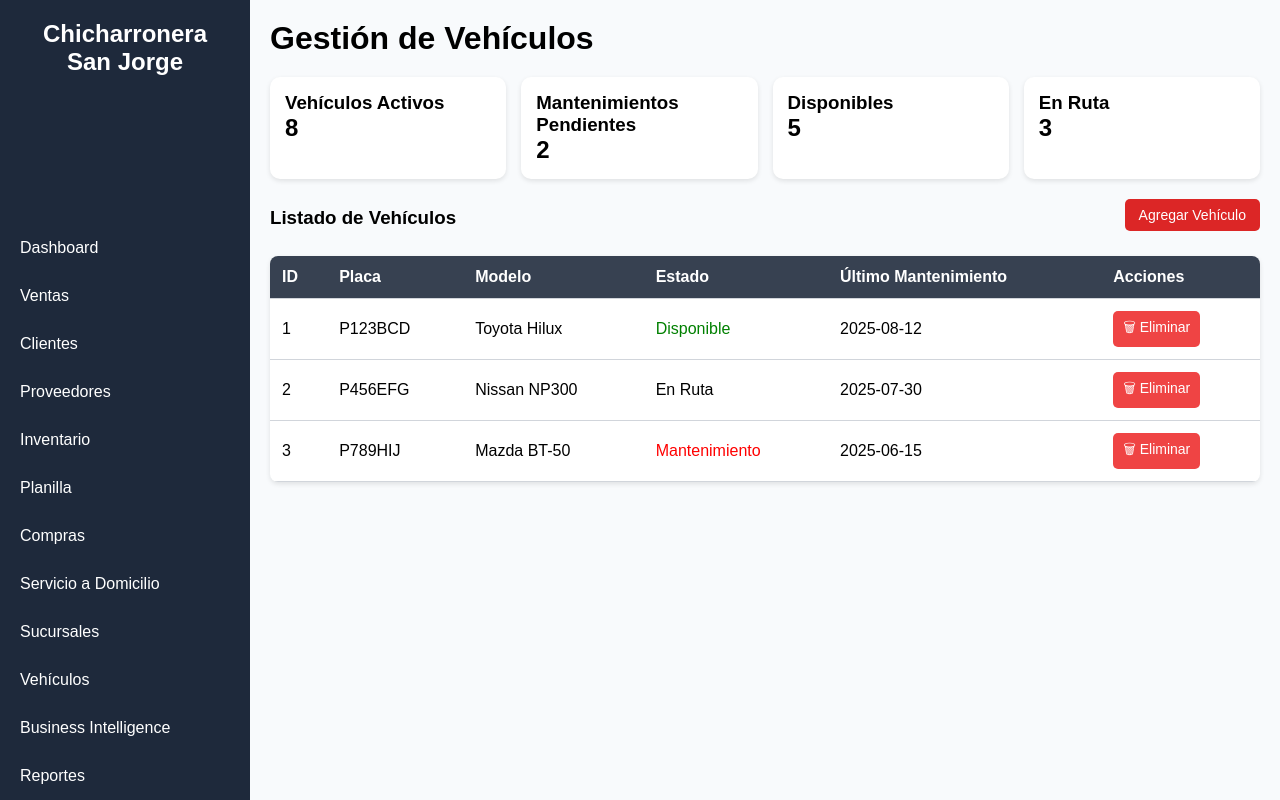
After one commit to IngPau/ChicharroneraSanJorge, a PHP site: page /vehiculos.php in a window 1280 px wide. The commit adds this page. Run offline with PHP 8.4, Linux system fonts and the light colour scheme.

Commit message:
Inventario y vehiculos

```diff
--- a/script.js
+++ b/script.js
@@ -1,17 +1,51 @@
-// Configuración del gráfico de ventas semanales
-const ctx = document.getElementById('salesChart').getContext('2d');
-
+/* ===================== TOGGLE MENU ===================== */
 function toggleMenu() {
   document.querySelector('.sidebar').classList.toggle('show');
 }
 
+/* ===================== SWEETALERT - NUEVO PRODUCTO ===================== */
+function nuevoProducto() {
+  Swal.fire({
+    title: 'Agregar producto',
+    html: `
+      <input type="text" id="nombre" class="swal2-input" placeholder="Nombre">
+      <input type="text" id="categoria" class="swal2-input" placeholder="Categoría">
+      <input type="number" id="cantidad" class="swal2-input" placeholder="Cantidad">
+      <input type="number" id="precio" class="swal2-input" placeholder="Precio (Q)">
+    `,
+    confirmButtonText: 'Guardar',
+    showCancelButton: true,
+    cancelButtonText: 'Cancelar',
+    preConfirm: () => {
+      const nombre = document.getElementById('nombre').value;
+      const categoria = document.getElementById('categoria').value;
+      const cantidad = document.getElementById('cantidad').value;
+      const precio = document.getElementById('precio').value;
 
-new Chart(ctx, {
+      if (!nombre || !categoria || !cantidad || !precio) {
+        Swal.showValidationMessage('⚠️ Todos los campos son obligatorios');
+      }
+
+      return { nombre, categoria, cantidad, precio };
+    }
+  }).then((result) => {
+    if (result.isConfirmed) {
+      Swal.fire('Guardado ✅', 'Producto agregado correctamente', 'success');
+
+    }
+  });
+}
+
+/* ===================== CHART - VENTAS SEMANALES ===================== */
+document.addEventListener("DOMContentLoaded", () => {
+  const ctx = document.getElementById('salesChart');
+  if (ctx) {
+    new Chart(ctx.getContext('2d'), {
       type: 'bar',
       data: {
         labels: ['Lun', 'Mar', 'Mié', 'Jue', 'Vie', 'Sáb', 'Dom'],
         datasets: [{
-      label: 'Ventas ($)',
+          label: 'Ventas (Q)',
           data: [4200, 3800, 5100, 4600, 6200, 7800, 7200],
           backgroundColor: 'rgba(239, 68, 68, 0.8)'
         }]
@@ -22,9 +56,62 @@ new Chart(ctx, {
           legend: { display: false }
         },
         scales: {
-      y: {
-        beginAtZero: true
-      }
+          y: { beginAtZero: true }
         }
       }
     });
+  }
+
+
+});
+
+function nuevoVehiculo() {
+  Swal.fire({
+    title: 'Agregar Vehículo',
+    html: `
+      <input type="text" id="placa" class="swal2-input" placeholder="Placa">
+      <input type="text" id="modelo" class="swal2-input" placeholder="Modelo">
+      <select id="estado" class="swal2-input">
+        <option value="Disponible">Disponible</option>
+        <option value="En Ruta">En Ruta</option>
+        <option value="Mantenimiento">Mantenimiento</option>
+      </select>
+      <input type="date" id="mantenimiento" class="swal2-input">
+    `,
+    confirmButtonText: 'Guardar',
+    showCancelButton: true,
+    cancelButtonText: 'Cancelar',
+    preConfirm: () => {
+      const placa = document.getElementById('placa').value;
+      const modelo = document.getElementById('modelo').value;
+      const estado = document.getElementById('estado').value;
+      const mantenimiento = document.getElementById('mantenimiento').value;
+
+      if (!placa || !modelo || !estado || !mantenimiento) {
+        Swal.showValidationMessage('⚠️ Todos los campos son obligatorios');
+      }
+      return { placa, modelo, estado, mantenimiento };
+    }
+  }).then((result) => {
+    if (result.isConfirmed) {
+      Swal.fire('✅ Guardado', 'Vehículo agregado correctamente', 'success');
+
+    }
+  });
+}
+
+function eliminarVehiculo(id) {
+  Swal.fire({
+    title: '¿Estás seguro?',
+    text: "Este vehículo será eliminado",
+    icon: 'warning',
+    showCancelButton: true,
+    confirmButtonText: 'Sí, eliminar',
+    cancelButtonText: 'Cancelar'
+  }).then((result) => {
+    if (result.isConfirmed) {
+      Swal.fire('🗑 Eliminado', 'El vehículo fue eliminado', 'success');
+
+    }
+  });
+}
--- a/style.css
+++ b/style.css
@@ -1,8 +1,9 @@
+/* ===================== RESETEO GENERAL ===================== */
 * {
   margin: 0;
   padding: 0;
   box-sizing: border-box;
-  font-family: Arial, sans-serif;
+  font-family: 'Poppins', Arial, sans-serif;
 }
 
 .container {
@@ -10,9 +11,10 @@
   min-height: 100vh;
 }
 
+/* ===================== SIDEBAR ===================== */
 .sidebar {
   width: 250px;
-  background: #1e293b;
+  background: #1e293b; /* Usamos el más oscuro para consistencia */
   color: white;
   display: flex;
   flex-direction: column;
@@ -23,6 +25,7 @@
 .sidebar h2 {
   padding: 20px;
   text-align: center;
+  font-size: 24px;
 }
 
 .sidebar ul {
@@ -39,13 +42,13 @@
 }
 
 .sidebar ul li a:hover {
-  background: #ef4444;
+  background: #dc2626; /* rojo estándar */
   color: white;
 }
 
 .sidebar ul li.active,
 .sidebar ul li.active a {
-  background: #ef4444;
+  background: #dc2626;
   color: white;
 }
 
@@ -55,6 +58,7 @@
   text-align: center;
 }
 
+/* ===================== MAIN ===================== */
 .main {
   flex: 1;
   padding: 20px;
@@ -77,6 +81,7 @@
   cursor: pointer;
 }
 
+/* ===================== DASHBOARD CARDS ===================== */
 .cards {
   display: grid;
   grid-template-columns: repeat(auto-fit, minmax(200px, 1fr));
@@ -104,6 +109,7 @@
   color: red;
 }
 
+/* ===================== CONTENIDO Y CHARTS ===================== */
 .content {
   display: grid;
   grid-template-columns: 2fr 1fr;
@@ -132,6 +138,65 @@
   justify-content: space-between;
   font-size: 14px;
 }
+
+/* ===================== INVENTARIO ===================== */
+.inventory h2 {
+  margin: 20px 0 10px;
+  font-size: 28px;
+}
+
+.btn-add, .btn-edit, .btn-delete {
+  padding: 8px 14px;
+  border: none;
+  border-radius: 5px;
+  cursor: pointer;
+  font-size: 14px;
+}
+
+.btn-add {
+  background: #dc2626;
+  color: white;
+  margin-bottom: 15px;
+}
+
+.btn-edit {
+  background: #9ca3af;
+  color: white;
+}
+
+.btn-delete {
+  background: #ef4444;
+  color: white;
+}
+
+.inventory-table {
+  width: 100%;
+  border-collapse: collapse;
+  margin-top: 10px;
+  background: white;
+  border-radius: 8px;
+  overflow: hidden;
+  box-shadow: 0 2px 5px rgba(0,0,0,0.1);
+}
+
+.inventory-table th, .inventory-table td {
+  padding: 12px;
+  text-align: left;
+  border-bottom: 1px solid #d1d5db;
+  font-size: 16px;
+}
+
+.inventory-table th {
+  background: #374151;
+  color: white;
+  font-weight: 600;
+}
+
+.inventory-table tr:hover {
+  background: #f3f4f6;
+}
+
+/* ===================== RESPONSIVE ===================== */
 
 @media (max-width: 768px) {
   .container {
@@ -288,7 +353,6 @@
 }
 
 
-
 /* CSS para clientes */
 .clientes-grid {
   display: grid;
@@ -330,3 +394,41 @@
 .btn-nuevo:hover {
   background: #b91c1c;
 }
+
+.table-section {
+  margin-top: 20px;
+}
+
+.table-section h3 {
+  margin-bottom: 10px;
+}
+
+.table-header {
+  display: flex;
+  justify-content: space-between;
+  align-items: center;
+  margin-bottom: 10px;
+}
+
+.btn-add {
+  background: #dc2626;
+  color: white;
+  padding: 8px 14px;
+  border: none;
+  border-radius: 5px;
+  cursor: pointer;
+}
+
+.btn-delete {
+  background: #ef4444;
+  color: white;
+  padding: 6px 10px;
+  border: none;
+  border-radius: 5px;
+  cursor: pointer;
+}
+
+.btn-add:hover,
+.btn-delete:hover {
+  opacity: 0.9;
+}
--- /dev/null
+++ b/vehiculos.php
@@ -0,0 +1,118 @@
+<?php
+// Ejemplo de datos (en la práctica los traerías de tu BD)
+$vehiculosActivos = 8;
+$mantenimientosPendientes = 2;
+$vehiculosDisponibles = 5;
+$vehiculosEnRuta = 3;
+?>
+<!DOCTYPE html>
+<html lang="es">
+<head>
+  <meta charset="UTF-8">
+  <meta name="viewport" content="width=device-width, initial-scale=1.0">
+  <title>Vehículos - Dashboard</title>
+  <link rel="stylesheet" href="style.css">
+</head>
+<body>
+  <div class="container">
+    <!-- Sidebar -->
+    <aside class="sidebar">
+      <h2>Chicharronera San Jorge</h2>
+      <nav>
+        <ul>
+          <li><a href="index.php">Dashboard</a></li>
+          <li><a href="ventas.php">Ventas</a></li>
+          <li><a href="clientes.php">Clientes</a></li>
+          <li><a href="proveedores.php">Proveedores</a></li>
+          <li><a href="inventario.php">Inventario</a></li>
+          <li><a href="planilla.php">Planilla</a></li>
+          <li><a href="compras.php">Compras</a></li>
+          <li><a href="servicio_domicilio.php">Servicio a Domicilio</a></li>
+          <li><a href="sucursales.php">Sucursales</a></li>
+          <li><a class="active" href="vehiculos.php">Vehículos</a></li>
+          <li><a href="bi.php">Business Intelligence</a></li>
+          <li><a href="reportes.php">Reportes</a></li>
+        </ul>
+      </nav>
+    </aside>
+
+    <!-- Main -->
+    <main class="main">
+      <header class="header">
+        <button class="menu-toggle" onclick="toggleMenu()">☰</button>
+        <h1>Gestión de Vehículos</h1>
+      </header>
+
+      <!-- Cards resumen -->
+      <section class="cards">
+        <div class="card">
+          <h3>Vehículos Activos</h3>
+          <p class="number"><?php echo $vehiculosActivos; ?></p>
+        </div>
+        <div class="card">
+          <h3>Mantenimientos Pendientes</h3>
+          <p class="number"><?php echo $mantenimientosPendientes; ?></p>
+        </div>
+        <div class="card">
+          <h3>Disponibles</h3>
+          <p class="number"><?php echo $vehiculosDisponibles; ?></p>
+        </div>
+        <div class="card">
+          <h3>En Ruta</h3>
+          <p class="number"><?php echo $vehiculosEnRuta; ?></p>
+        </div>
+      </section>
+
+       <!-- Sección de vehículos -->
+    <section class="table-section">
+      <div class="table-header">
+        <h3>Listado de Vehículos</h3>
+        <button class="btn-add" onclick="nuevoVehiculo()">Agregar Vehículo</button>
+      </div>
+
+      <table class="inventory-table">
+        <thead>
+          <tr>
+            <th>ID</th>
+            <th>Placa</th>
+            <th>Modelo</th>
+            <th>Estado</th>
+            <th>Último Mantenimiento</th>
+            <th>Acciones</th>
+          </tr>
+        </thead>
+        <tbody>
+          <tr>
+            <td>1</td>
+            <td>P123BCD</td>
+            <td>Toyota Hilux</td>
+            <td><span class="success">Disponible</span></td>
+            <td>2025-08-12</td>
+            <td><button class="btn-delete" onclick="eliminarVehiculo(1)">🗑 Eliminar</button></td>
+          </tr>
+          <tr>
+            <td>2</td>
+            <td>P456EFG</td>
+            <td>Nissan NP300</td>
+            <td><span class="warning">En Ruta</span></td>
+            <td>2025-07-30</td>
+            <td><button class="btn-delete" onclick="eliminarVehiculo(2)">🗑 Eliminar</button></td>
+          </tr>
+          <tr>
+            <td>3</td>
+            <td>P789HIJ</td>
+            <td>Mazda BT-50</td>
+            <td><span class="danger">Mantenimiento</span></td>
+            <td>2025-06-15</td>
+            <td><button class="btn-delete" onclick="eliminarVehiculo(3)">🗑 Eliminar</button></td>
+          </tr>
+        </tbody>
+      </table>
+    </section>
+
+    </main>
+  </div>
+
+  <script src="script.js"></script>
+</body>
+</html>
```
Also changed, not shown: inventario.php (added, +103 -0 lines). Lines whose indentation alone changed are shown as unchanged.
